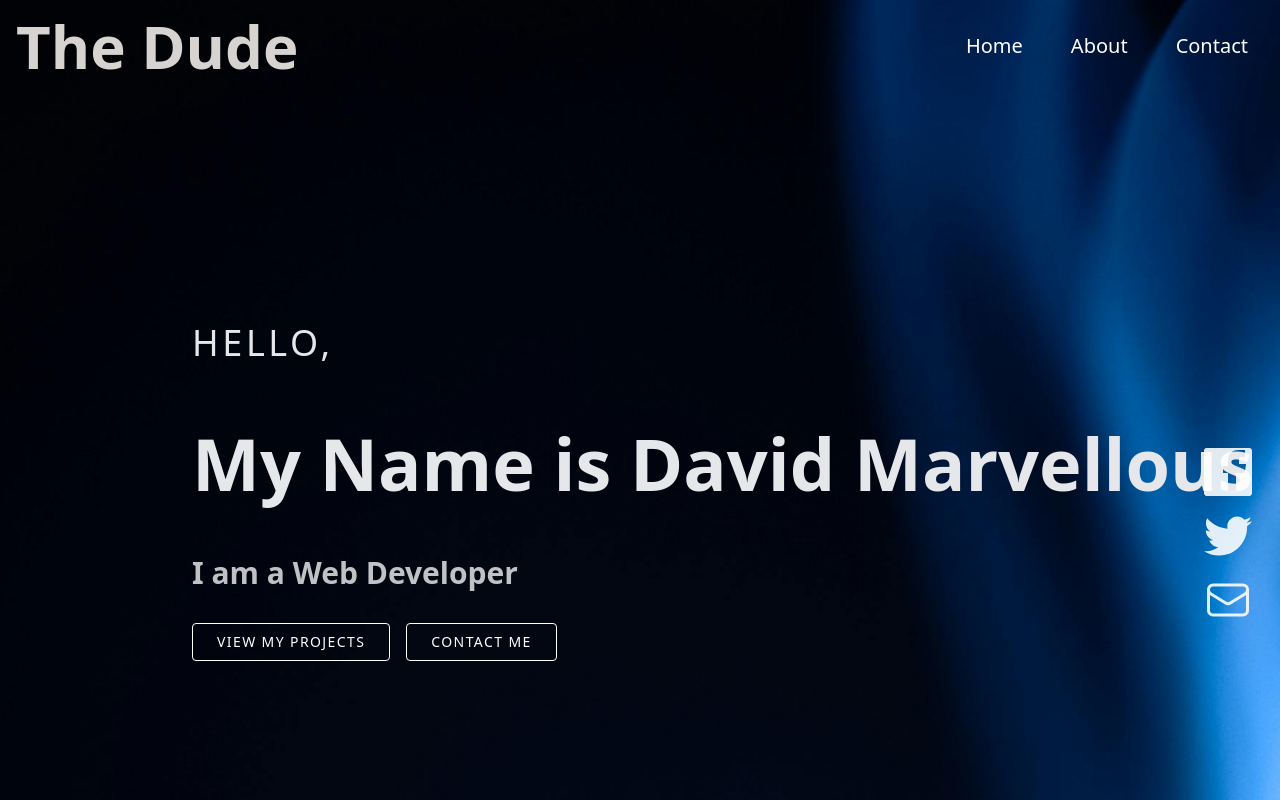
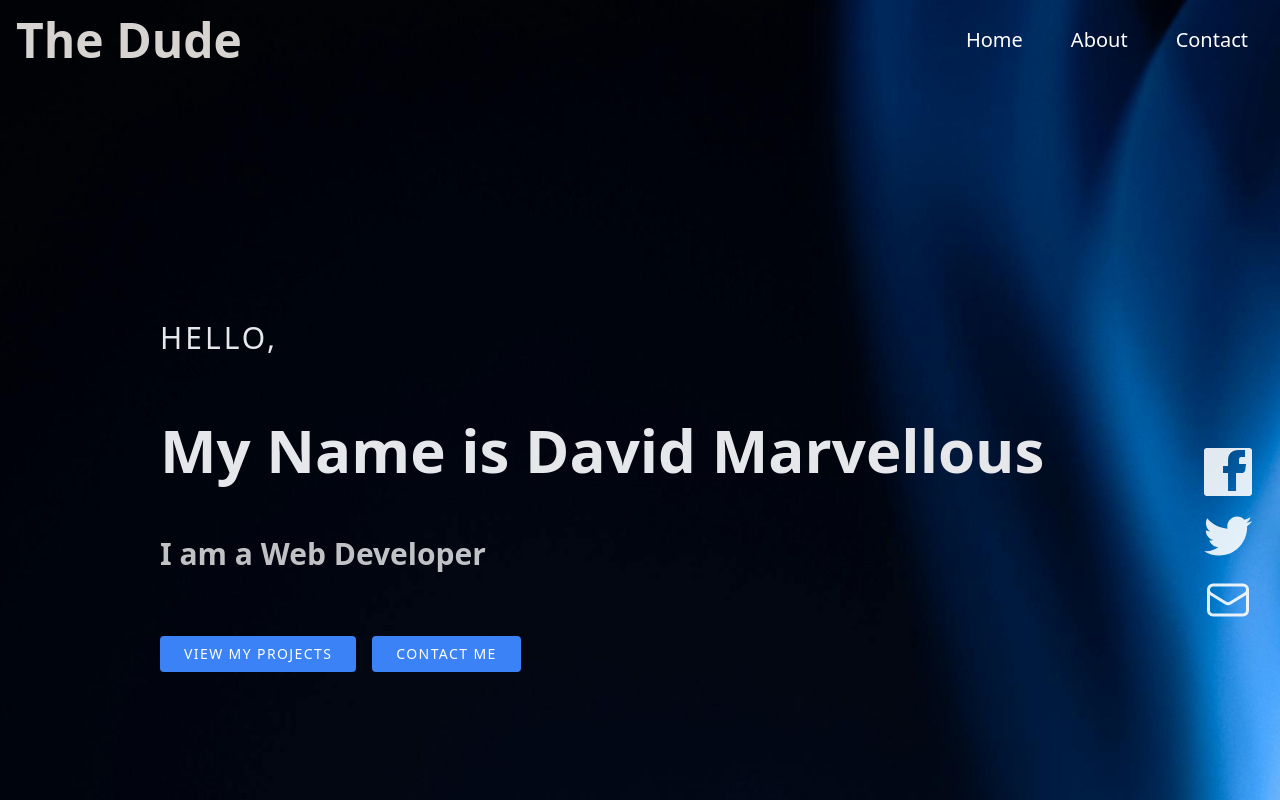
Before and after one commit to Marvy247/My-Portfolio, a React (Vite) app: page / in a window 1280 px wide. Shown: the top 800 px of the page. Built offline with nearby package versions, Linux system fonts and the light colour scheme.

Commit message:
finished everything

```diff
--- a/src/App.jsx
+++ b/src/App.jsx
@@ -13,7 +13,7 @@ const App = () => {
   return (
     <div
       className="relative min-h-screen flex flex-col text-center bg-cover bg-center"
-      style={{ backgroundImage: "url('/one.jpg')" }}
+      style={{ backgroundImage: "url('/one.jpg')", backgroundSize: "cover" }}
     >
       <Header />
       <HomeContent />
--- a/src/Component/Header.jsx
+++ b/src/Component/Header.jsx
@@ -1,13 +1,71 @@
-import React from "react";
+import React, { useState } from "react";
 
 const Header = () => {
-  console.log("Header component is rendering"); // Added console log
+  const [isNavOpen, setIsNavOpen] = useState(false); // State to manage nav visibility
+
+  const toggleNav = () => {
+    setIsNavOpen(!isNavOpen); // Toggle the navigation visibility
+  };
+
+  const closeNav = () => {
+    setIsNavOpen(false); // Close the navigation
+  };
+
   return (
     <header className="p-4 flex justify-between items-center sticky top-0 z-50">
-      <h1 className="text-stone-300 text-6xl font-bold transition-transform duration-500 hover:scale-110">
+      <h1 className="text-stone-300 text-6xl font-bold transition-transform duration-500 hover:scale-110 md:text-5xl sm:text-3xl">
         The Dude
       </h1>
-      <nav className="ml-auto">
+      <div className="md:hidden">
+        <button onClick={toggleNav} className="text-white text-2xl">
+          <div className="hamburger-icon">
+            <span className="block w-8 h-1 bg-white mb-1"></span>
+            <span className="block w-8 h-1 bg-white mb-1"></span>
+            <span className="block w-8 h-1 bg-white"></span>
+          </div>
+        </button>
+      </div>
+      {isNavOpen && (
+        <div className="fixed top-0 left-0 w-full h-1/4 bg-black bg-opacity-75 z-40">
+          <div className="flex justify-between items-center p-4">
+            <button onClick={closeNav} className="text-white text-2xl">
+              &times; {/* X icon */}
+            </button>
+          </div>
+          <nav className="flex flex-col items-center justify-center h-full">
+            <ul className="space-y-4">
+              <li>
+                <a
+                  href="#"
+                  onClick={closeNav} // Close on link click
+                  className="text-white text-2xl hover:bg-blue-700 hover:text-white px-4 py-3 rounded"
+                >
+                  Home
+                </a>
+              </li>
+              <li>
+                <a
+                  href="#about"
+                  onClick={closeNav} // Close on link click
+                  className="text-white text-2xl hover:bg-blue-700 hover:text-white px-4 py-3 rounded"
+                >
+                  About
+                </a>
+              </li>
+              <li>
+                <a
+                  href="#contact"
+                  onClick={closeNav} // Close on link click
+                  className="text-white text-2xl hover:bg-blue-700 hover:text-white px-4 py-3 rounded"
+                >
+                  Contact
+                </a>
+              </li>
+            </ul>
+          </nav>
+        </div>
+      )}
+      <nav className={`ml-auto ${isNavOpen ? "block" : "hidden"} md:block`}>
         <ul className="flex space-x-4">
           <li>
             <a
@@ -25,7 +83,6 @@ const Header = () => {
               About
             </a>
           </li>
-
           <li>
             <a
               href="#contact"
--- a/src/Component/HomeContent.jsx
+++ b/src/Component/HomeContent.jsx
@@ -2,25 +2,28 @@ import React from "react";
 
 const HomeContent = () => {
   return (
-    <div className="relative z-0 flex-grow flex items-center pl-48 text-left h-screen">
+    <div className="relative z-0 flex-grow flex items-center px-4 sm:px-40 mt-4 text-left h-screen">
+      {/* Adjusted padding for responsiveness */}
       <main>
-        <p className="text-4xl uppercase tracking-widest text-gray-200 mb-16 animate-slideDown">
+        <p className="text-4xl md:text-3xl uppercase tracking-widest text-gray-200 mb-16 animate-slideDown">
+          {/* Adjusted text size */}
           Hello,
         </p>
-        <h1 className="text-8xl md:text-7xl font-bold leading-tight text-gray-200 mb-14 animate-slideIn">
+        <h1 className="text-6xl md:text-6xl font-bold leading-tight text-gray-200 mb-14 animate-slideIn">
+          {/* Adjusted text size */}
           My Name is David Marvellous
         </h1>
-        <p className="text-3xl md:text-3xl font-bold leading-tight text-white mb-8 animate-fadeIn">
-          I am a Web Developer
+        <p className="text-4xl md:text-3xl font-bold leading-tight text-white mb-16 animate-fadeIn">
+          {/* Adjusted text size */}I am a Web Developer
         </p>
         <div className="flex justify-left space-x-4">
-          <button className="border border-white py-2 px-6 text-sm uppercase tracking-widest text-white hover:bg-white hover:text-blue-900 transition duration-800 transform hover:scale-110 rounded">
+          <button className="bg-blue-500 border border-white py-2 px-6 text-sm uppercase tracking-widest text-white hover:bg-blue-800 transition duration-800 transform hover:scale-110 rounded">
             <a href="https://github.com/Marvy247" target="_blank">
               View My Projects
             </a>
           </button>
-          <button className="border border-white py-2 px-6 text-sm uppercase tracking-widest text-white hover:bg-white hover:text-blue-900 transition duration-800 transform hover:scale-110 rounded">
-            <a href="#" target="_blank">
+          <button className="bg-blue-500 border border-white py-2 px-6 text-sm uppercase tracking-widest text-white hover:bg-blue-800 transition duration-800 transform hover:scale-110 rounded">
+            <a href="#contact" target="_self">
               Contact Me
             </a>
           </button>
--- a/src/index.css
+++ b/src/index.css
@@ -13,7 +13,7 @@
 }
 
 .animate-slideUp {
-  animation: slideUp 25s ease-out forwards;
+  animation: slideUp 20s ease-out forwards;
 }
 
 /* Original content here */
@@ -112,3 +112,29 @@ header a:hover {
   ); /* Example gradient */
   color: white; /* Ensure text color remains white */
 }
+
+/* Styles for the hamburger icon */
+button {
+  background: none;
+  border: none;
+  cursor: pointer;
+}
+
+/* Responsive styles */
+nav {
+  display: none; /* Hide navigation by default */
+}
+
+@media (min-width: 768px) {
+  nav {
+    display: flex; /* Show navigation on larger screens */
+  }
+}
+
+.hidden {
+  display: none; /* Class to hide elements */
+}
+
+.block {
+  display: block; /* Class to show elements */
+}
```
